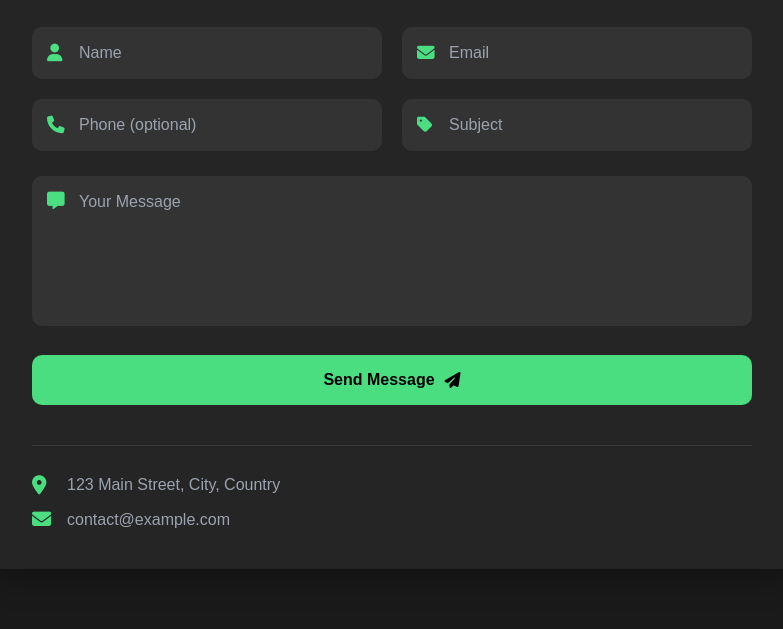
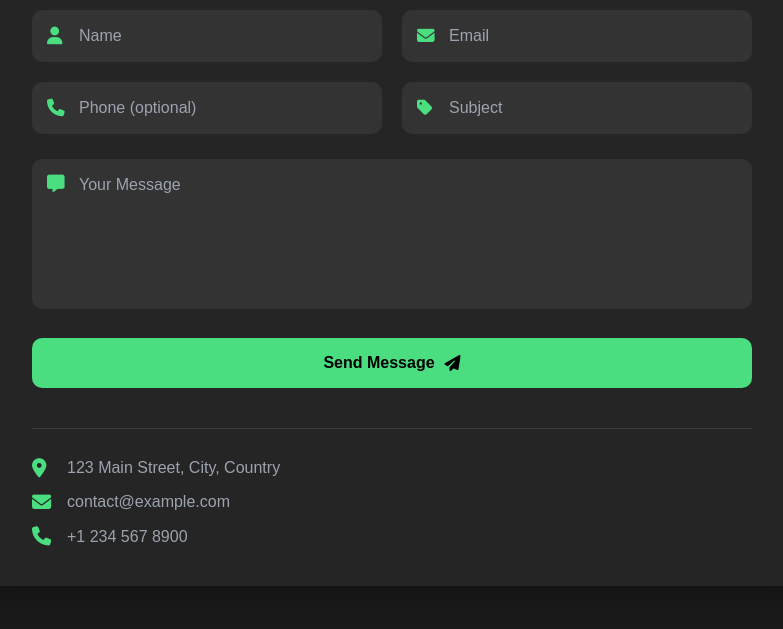
Before and after one commit to Vishalkheemani/Contact-Form, a plain HTML site: page index.html in a window 1280 px wide. Shown: the part 171-800 px from the top of the page, without its empty margins (248-1031 px from the left). Drawn offline with Linux system fonts and the light colour scheme.

Commit message:
Initial commit

```diff
--- a/index.html
+++ b/index.html
@@ -63,10 +63,10 @@
                     <span>contact@example.com</span>
                 </div>
 
-                <!-- <div class="info-item">
+                <div class="info-item">
                     <i class="fas fa-phone"></i>
                     <span>+1 234 567 8900</span>
-                </div> -->
+                </div>
             </div>
         </div>
     </div>
```
